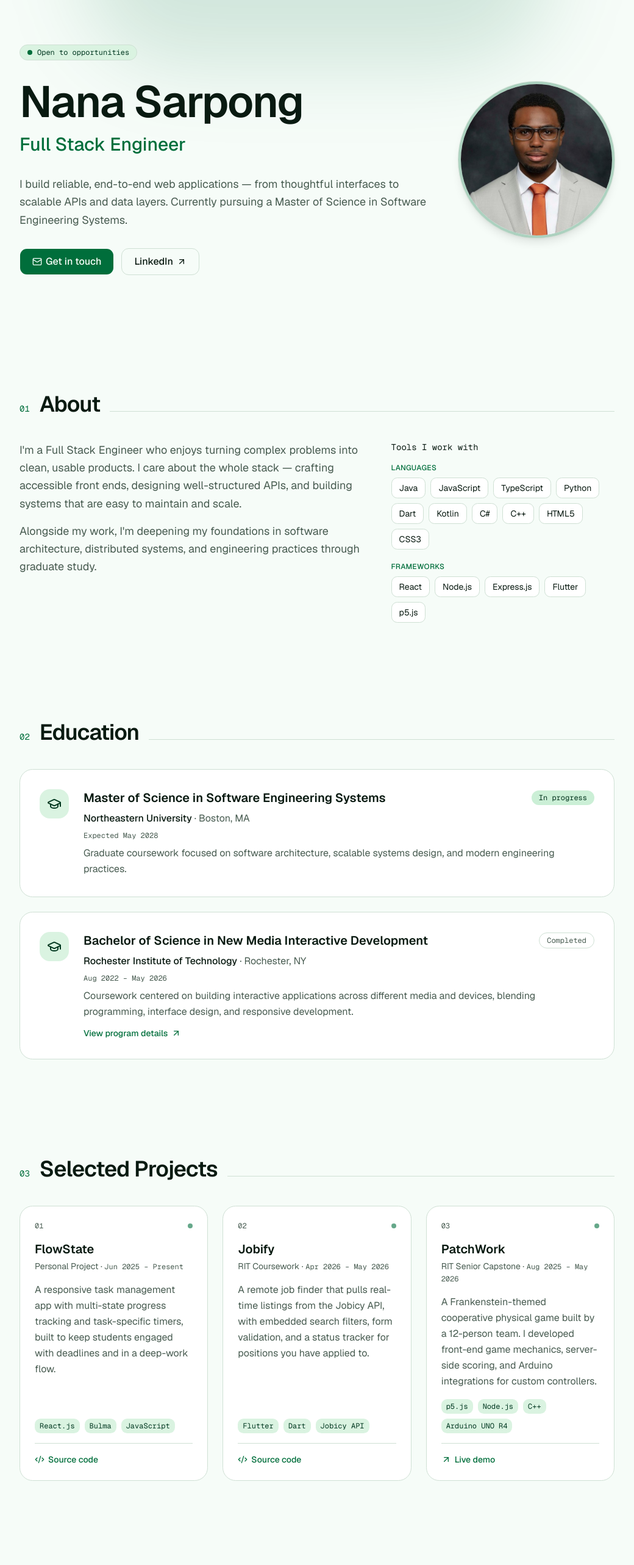
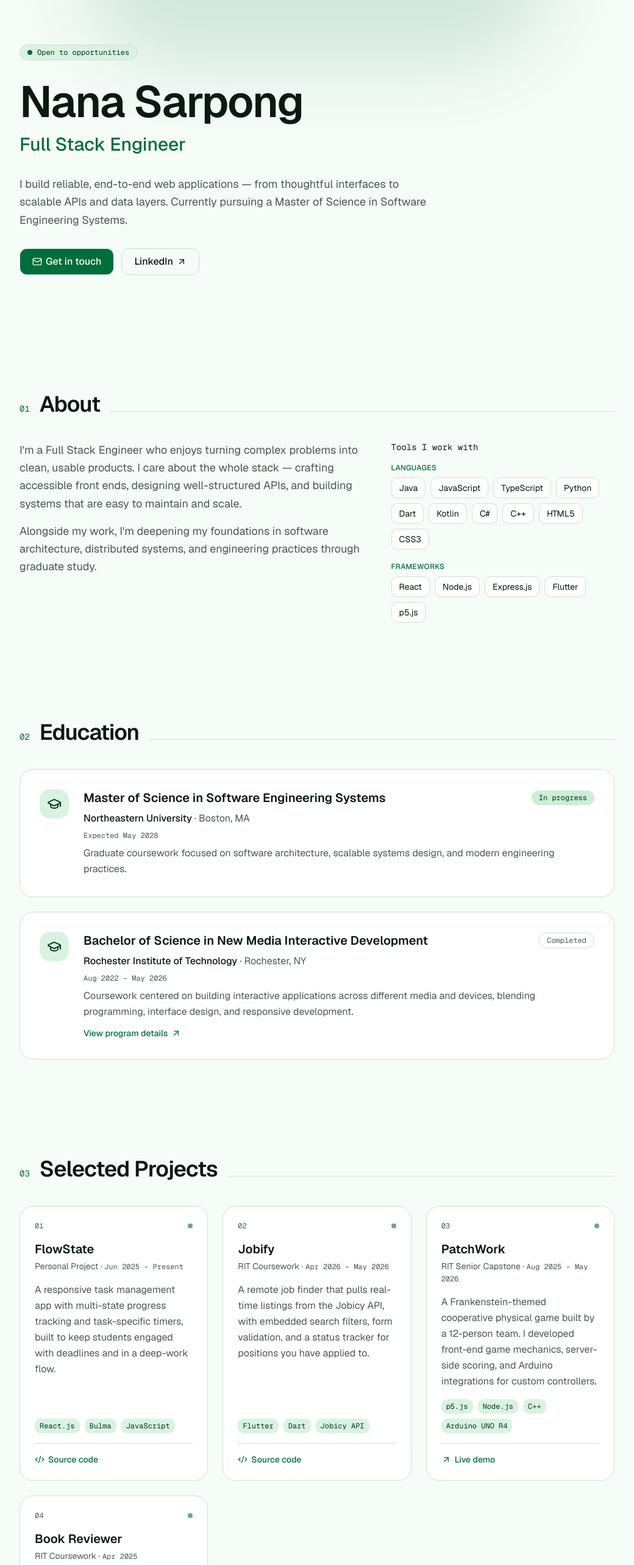
Before and after one commit to trulynana/portfolio-website-design, a Next.js app: page / in a window 1280 px wide. Shown: the part 120-2686 px from the top of the page at 61% size, without its empty margins (120-1160 px from the left). Built offline with nearby package versions, Linux system fonts and the light colour scheme.

Commit message:
Add Book Reviewer project and remove headshot

```diff
--- a/components/hero.tsx
+++ b/components/hero.tsx
@@ -1,4 +1,3 @@
-import Image from 'next/image'
 import { ArrowUpRight, Mail } from 'lucide-react'
 import { buttonVariants } from '@/components/ui/button'
 import { profile } from '@/lib/site'
@@ -11,7 +10,7 @@ export function Hero() {
         aria-hidden="true"
         className="pointer-events-none absolute inset-x-0 -top-40 mx-auto h-80 max-w-3xl rounded-full bg-primary/15 blur-3xl"
       />
-      <div className="relative mx-auto flex max-w-5xl flex-col-reverse gap-12 px-6 pt-24 pb-20 md:flex-row md:items-center md:pt-32 md:pb-28">
+      <div className="relative mx-auto flex max-w-5xl flex-col px-6 pt-24 pb-20 md:pt-32 md:pb-28">
       <div className="flex flex-1 flex-col gap-8">
         <p className="inline-flex w-fit items-center gap-2 rounded-full border border-border bg-secondary px-3 py-1 font-mono text-xs text-secondary-foreground">
           <span className="size-2 rounded-full bg-primary" aria-hidden="true" />
@@ -51,18 +50,6 @@ export function Hero() {
           </a>
         </div>
       </div>
-        <div className="shrink-0">
-          <div className="relative size-40 overflow-hidden rounded-full border-4 border-primary/30 shadow-lg ring-1 ring-border md:size-64">
-            <Image
-              src="/images/nana-sarpong.jpg"
-              alt="Portrait of Nana Sarpong"
-              fill
-              priority
-              sizes="(min-width: 768px) 256px, 160px"
-              className="object-cover"
-            />
-          </div>
-        </div>
       </div>
     </section>
   )
--- a/lib/site.ts
+++ b/lib/site.ts
@@ -54,6 +54,15 @@ export const projects: Project[] = [
     tags: ['p5.js', 'Node.js', 'C++', 'Arduino UNO R4'],
     liveUrl: 'https://patchwork.framer.website/',
   },
+  {
+    title: 'Book Reviewer',
+    context: 'RIT Coursework',
+    period: 'Apr 2025',
+    description:
+      'An Android app for searching books in real time through the Open Library API and writing reviews for them, with a ViewModel-driven state layer and navigation drawer between screens.',
+    tags: ['Kotlin', 'Jetpack Compose', 'Retrofit', 'Open Library API'],
+    repoUrl: 'https://github.com/trulynana/BookReviewer',
+  },
 ]
 
 export type Degree = {
```
Also changed, not shown: public/images/nana-sarpong.jpg (deleted).
